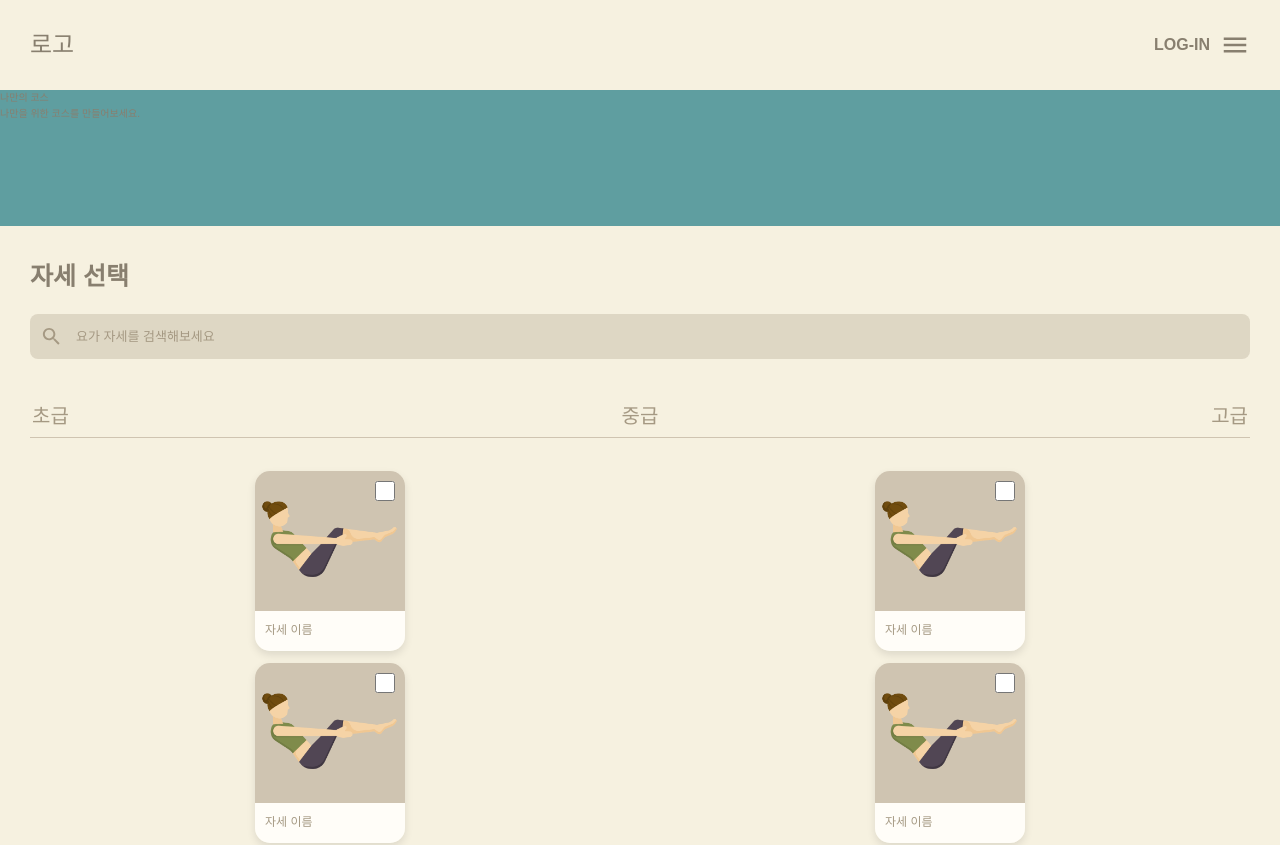
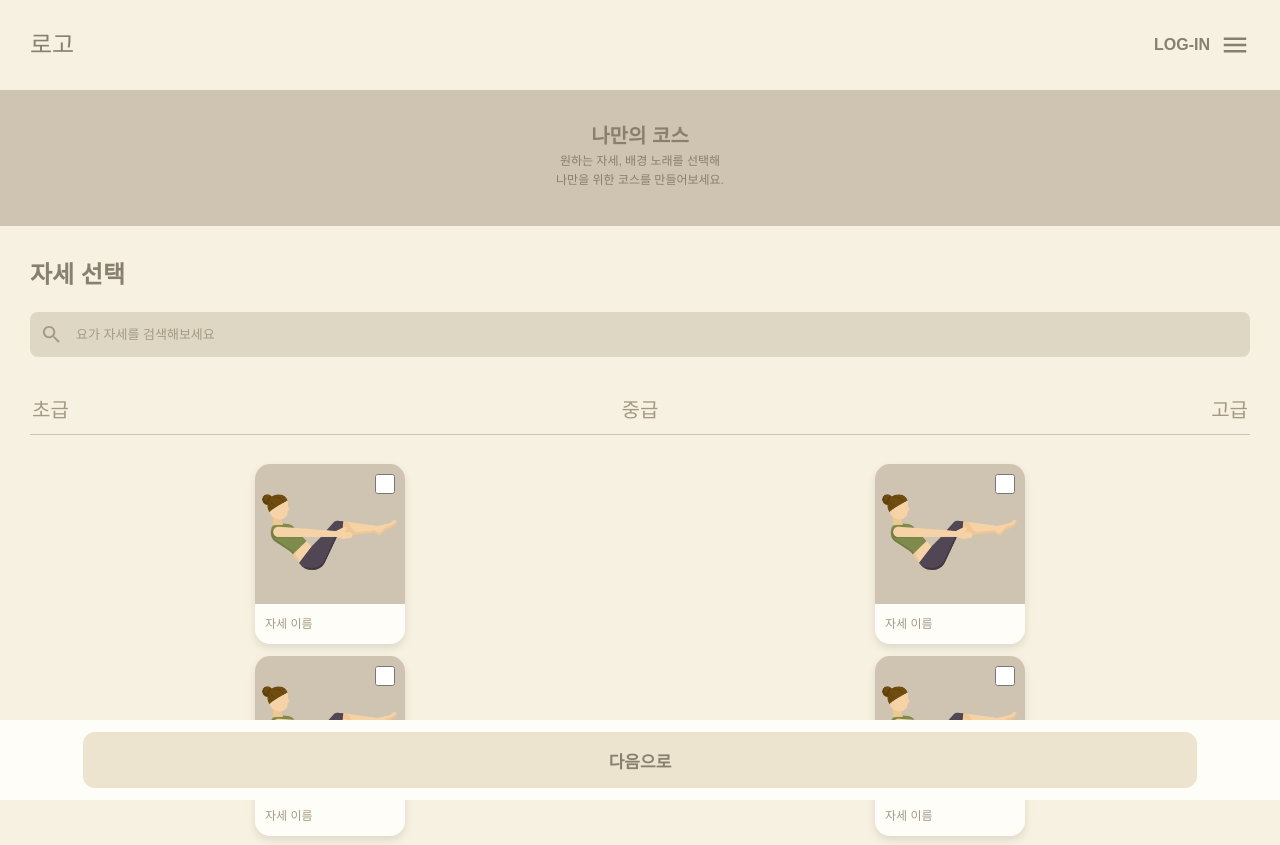
Before and after one commit to 864eun/YoT_Frontend, a React (Vite) app: page /my-course in a window 1280 px wide. Shown: the top 845 px of the page. Built offline with nearby package versions, Linux system fonts and the light colour scheme; a web font is replaced by a local one.

Commit message:
Add:[디자인] 버튼 컴포넌트 추가

```diff
--- a/src/App.tsx
+++ b/src/App.tsx
@@ -19,7 +19,12 @@ const App = () => {
 <Route
   path="/my-course"
   element={
-            <Layout serviceTitle="나만의 코스" serviceDescription="나만을 위한 코스를 만들어보세요.">
+    <Layout serviceTitle="나만의 코스" serviceDescription={
+      <>
+        원하는 자세, 배경 노래를 선택해 <br />
+        나만을 위한 코스를 만들어보세요.
+      </>
+    }>
       <Routes>
         <Route index element={<MyCourse />} />
       </Routes>
@@ -29,7 +34,7 @@ const App = () => {
         <Route
           path="/today-course"
           element={
-            <Layout serviceTitle="오늘의 코스" serviceDescription="오늘의 코스를 추천해드립니다.">
+            <Layout serviceTitle="오늘의 코스" serviceDescription={<>오늘의 코스를 추천해드립니다.</>}>
               <Routes>
                 <Route index element={<TodayCourse />} />
               </Routes>
--- /dev/null
+++ b/src/components/common/buttons/nextbutton/NextButton.module.scss
@@ -0,0 +1,23 @@
+.nextbutton_container{
+    width: 87%;
+    height: 80px;
+    display: flex; /* flexbox 활성화 */
+    justify-content: center; /* 수평 중앙 정렬 */
+    align-items: center; /* 수직 중앙 정렬 */
+
+    .nextbutton{
+        width: 100%;
+        height: 70%;
+        font-size: 1.7em;
+        font-weight: 600;
+        @include background-color($color-3);
+        border-radius: 12px;
+        border: none;
+
+        &:hover{
+            @include background-color($color-4);
+            @include text-color($color-6);
+            font-weight: 600;
+        }
+    }
+}
--- /dev/null
+++ b/src/components/common/buttons/nextbutton/NextButton.tsx
@@ -0,0 +1,17 @@
+import style from './NextButton.module.scss'
+
+interface NextButtonProps {
+    text : string;
+}
+
+function NextButton({text}:NextButtonProps) {
+  return (
+    <div className={style.nextbutton_container}>
+        <button className={style.nextbutton}>
+            {text}
+        </button>
+    </div>
+  )
+}
+
+export default NextButton
--- a/src/components/common/headers/service/ServiceHeader.module.scss
+++ b/src/components/common/headers/service/ServiceHeader.module.scss
@@ -1,6 +1,22 @@
-.header_container{
+// ServiceHeader.module.scss
+
+.header_container {
     width: 100%;
     max-width: inherit;
     height: 136px;
-    background-color:cadetblue;
+    @include background-color($color-4);
+    padding: 3em 2em;
+
+    .title_container {
+        text-align: center;
+
+        h2 {
+            font-size: 2em;
+            font-weight: 600;
+        }
+
+        p {
+            font-size: 1.2em;
+        }
+    }
 }
--- a/src/components/common/headers/service/ServiceHeader.tsx
+++ b/src/components/common/headers/service/ServiceHeader.tsx
@@ -1,8 +1,9 @@
 import styles from './ServiceHeader.module.scss'
+import React, { ReactNode } from 'react';
 
 interface ServiceHeaderProps{
   title?: string ;
-  description?: string ;
+  description?: ReactNode;
 }
 
 function ServiceHeader({title, description}:ServiceHeaderProps) {
--- a/src/layout/Layout.tsx
+++ b/src/layout/Layout.tsx
@@ -9,7 +9,7 @@ import Overlay from '../components/common/overlay/Overlay';
 
 interface LayoutProps {
   serviceTitle?: string;
-  serviceDescription?: string;
+  serviceDescription?: ReactNode;
   hideServiceHeader?: boolean;
   children: ReactNode;
 }
--- a/src/pages/my-course/MyCourse.module.scss
+++ b/src/pages/my-course/MyCourse.module.scss
@@ -10,7 +10,7 @@
 
     .title_container {
       > h2 {
-        font-size: 2.5em;
+        font-size: 2.4em;
         font-weight: 600;
       }
     }
@@ -56,56 +56,47 @@
     .poseselect_container {
       width: 100%;
       height: 80px;
-
       display: flex;
       align-items: center;
 
       nav {
         width: 100%;
-        position: relative;
-      }
 
-      nav ul {
-        list-style-type: none;
-        padding: 5px 2px;
-        margin: 0;
+        > ul {
+          padding: 0.5px 2px;
+
           display: flex;
           justify-content: space-between;
           border-bottom: 1px solid #CFC4B1;
-      }
 
-      nav ul li {
-        display: inline;
+          > li {
             cursor: pointer;
+
             font-size: 2em;
             font-weight: 500;
-        text-decoration: none;
-        position: relative;
+
             text-align: center;
             @include text-color($color-5);
+            padding-bottom: 7px;
 
             &:hover {
               font-weight: 600;
               @include text-color($color-6);
               transform: scale(1.1);
+              border-bottom: 2px solid #A59983;
+            }
+          }
         }
 
-        &:hover::before {
-          content: "";
-          position: absolute;
-          bottom: -5px;
-          left: 0;
-          width: 100%;
-          height: 2.5px;
-          background-color: #a59983;
       }
-      }
+
     }
 
     .pose_cards_container {
       width: 100%;
       height: 100%;
-      padding: 15px 0px;
+      padding-top: 10px;
+      padding-bottom: 30px;
 
       .pose_cards_container_inner {
         display: grid;
@@ -114,4 +105,19 @@
         gap: 12px 20px;
       }
     }
+
+
+    .button_container{
+      @include background-color($color-1);
+      position: sticky;
+      bottom: 0; /* 화면 하단에 고정되도록 설정 */
+      z-index: 100; /* 다른 요소들 위에 위치하도록 설정 */
+      width: 100vw; /* 버튼이 전체 너비를 차지하게 설정 */
+      display: flex;
+      justify-content: center; /* 수평 중앙 정렬 */
+      align-items: center; /* 수직 중앙 정렬 */
+      left: 0; /* 화면 왼쪽에 붙도록 설정 */
+      margin-left: -3em; /* 왼쪽 여백을 제거 */
+      margin-bottom: -3em;
     }
+  }
--- a/src/pages/my-course/MyCourse.tsx
+++ b/src/pages/my-course/MyCourse.tsx
@@ -1,6 +1,9 @@
 import style from './MyCourse.module.scss';
 import SearchIcon from '@mui/icons-material/Search';
 import PoseCard from '../../components/common/cards/pose/PoseCard';
+import NextButton from '../../components/common/buttons/nextbutton/NextButton';
+
+
 
 function MyCourse() {
   return (
@@ -35,7 +38,13 @@ function MyCourse() {
             <PoseCard />
             <PoseCard />
             <PoseCard />
+            <PoseCard />
+            <PoseCard />
             </div>
+          </div>
+
+          <div className={style.button_container}>
+            <NextButton text="다음으로"/>
           </div>
       </section>
     </div>
```
Lines whose indentation alone changed are shown as unchanged.
